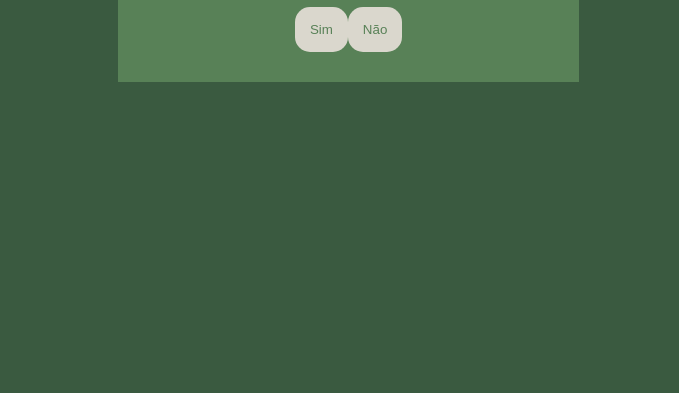
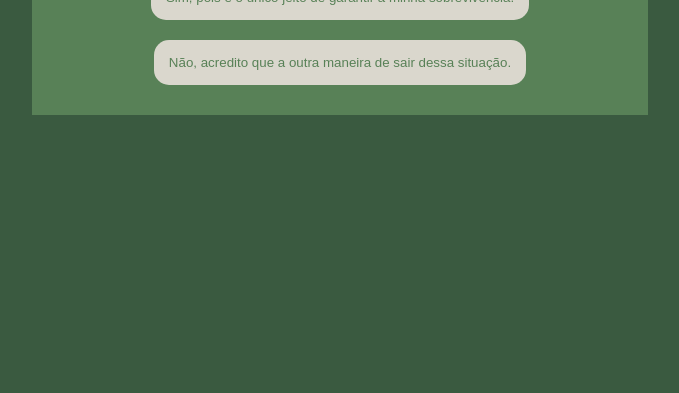
Before and after one commit to pescocofino/2024-3ds-site-teotonio, a plain HTML site: page index.html in a window 1280 px wide. Shown: the part 407-800 px from the top of the page, without its empty margins (288-967 px from the left). Drawn offline with Linux system fonts and the light colour scheme.

Commit message:
historia

```diff
--- a/index.html
+++ b/index.html
@@ -10,7 +10,7 @@
     <main>
 
             <div class="caixa-principal">
-                <h1 class="titulo">Você decide sua vida.</h1>
+                <h1 class="titulo">Você no Apocalipse.</h1>
                 <div class="caixa-perguntas"></div>
                 <div class="caixa-alternativas"></div>
                 <div class="caixa-resultado">
--- a/main.js
+++ b/main.js
@@ -6,83 +6,71 @@ const textoResultado = document.querySelector('.texto-resultado');
 
 const perguntas = [
     {
-        enunciado: "Em um apocalipse zumbi, voçê mataria seu amigo para sobreviver.",
+        enunciado: "Voçê está em um apocalipse zumbi, você e seu amigo estão em uma situação onde só um dos dois pode sobreviver. Mataria seu amigo para sobreviver?",
         alternativas: [
             {
-                texto: "Sim",
-                afirmacao: "afirmação01"
+                texto: "Sim, pois e o unico jeito de garantir a minha sobrevivência.",
+                afirmacao: "Seu amigo e morto e voçê escapa sozinho."
             },
             {
-                texto: "Não",
-                afirmacao: "afirmação02"
+                texto: "Não, acredito que a outra maneira de sair dessa situação.",
+                afirmacao: "No final das contas você e seu amigo conseguem escapar juntos."
             }
         ]
     },
     {
-        enunciado: "Voçê considera seus amigos mais proximos como parte da sua família",
+        enunciado: "Você volta ao seu refugio para recuperar suas forças e encontra sobreviventes pedindo ajuda. Ira ajudá-los e leva-los ao seu refugio?",
         alternativas: [
             {
-                texto: "Sim",
-                afirmacao: "afirmação03"
+                texto: "Sim, quanto mais pessoas melhor.",
+                afirmacao: "Enquanto caminham até o refugio os sobreviventes o atacam e roubam seus recursos."
             },
             {
-                texto: "Não",
-                afirmacao: "afirmação04"
+                texto: "Não, muito arriscado confiar em outros.",
+                afirmacao: "Você vai embora e abandona os sobreviventes."
             }
         ]
     },
     {
-        enunciado: "Voçê confiaria em uma pessoa que te traiu uma vez?",
+        enunciado: "Você encontra um acampamento abandonado e completamente destruido.",
         alternativas: [
             {
-                texto: "alternativa05",
-                afirmacao: "afirmação03"
+                texto: "Explorar o acampamento em busca de recursos.",
+                afirmacao: "Ao explorar o acampamento, acaba encontra garrafas de água potável."
             },
             {
-                texto: "alternativa06",
-                afirmacao: "afirmação04"
+                texto: "Deixar pra lá.",
+                afirmacao: "Neste dia você acaba não encontrando mais nenhum recurso."
             }
         ]
     },
     {
-        enunciado: "Texto 4",
+        enunciado: "Na cidade, há um grande armazém abandonado mas, que está trancado. Tentar outra meio?",
         alternativas: [
             {
-                texto: "alternativa07",
-                afirmacao: "afirmação03"
+                texto: "Procurar outra entrada.",
+                afirmacao: "Você consegue entrar no armazém por um buraco no telhado mas vê que ja está saqueado."
             },
             {
-                texto: "alternativa08",
-                afirmacao: "afirmação04"
+                texto: "Ir embora e não vasculhar o armazém.",
+                afirmacao: "Você vai embora sem nada nesta noite."
             }
         ]
     },
     {
-        enunciado: "Texto 5",
+        enunciado: "Perto de um campo militar há diversos recursos valiosos mas, com grande risco.",
         alternativas: [
             {
-                texto: "alternativa09",
-                afirmacao: "afirmação03"
+                texto: "Arriscar e entrar no campo em busca de maiores recompensas.",
+                afirmacao: "Infelizmente, você não foi o unico a pensar nisso um grupo de saqueadores acaba e o encontrando e te matam."
             },
             {
-                texto: "alternativa10",
-                afirmacao: "afirmação04"
+                texto: "Manter sua segurança e continuar com poucos recursos",
+                afirmacao: "Mesmo com fome e sede você continua persistente pois amanha e um novo dia."
             }
         ]
     },
-    {
-        enunciado: "Texto 6",
-        alternativas: [
-            {
-                texto: "alternativa11",
-                afirmacao: "afirmação03"
-            },
-            {
-                texto: "alternativa12",
-                afirmacao: "afirmação04"
-            }
-        ]
-    }
+
 ];
 
 let atual = 0;
```
